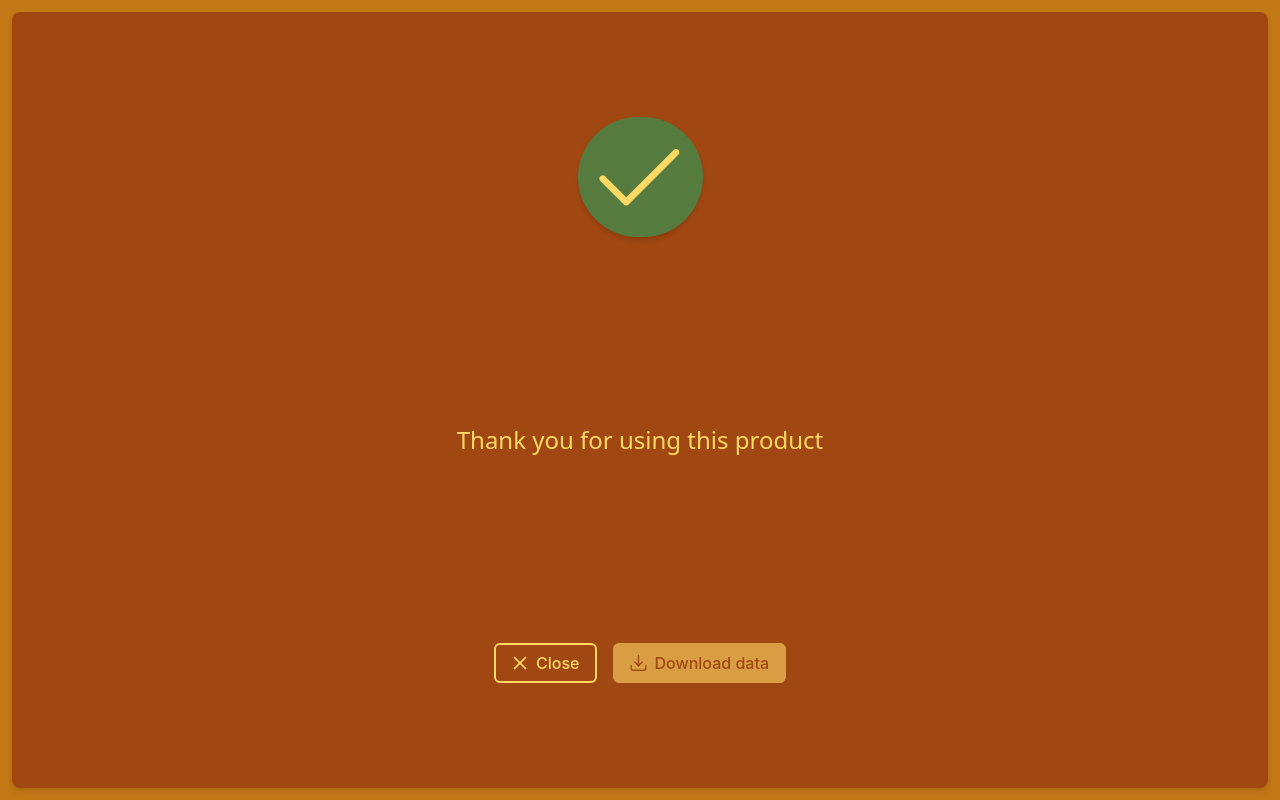
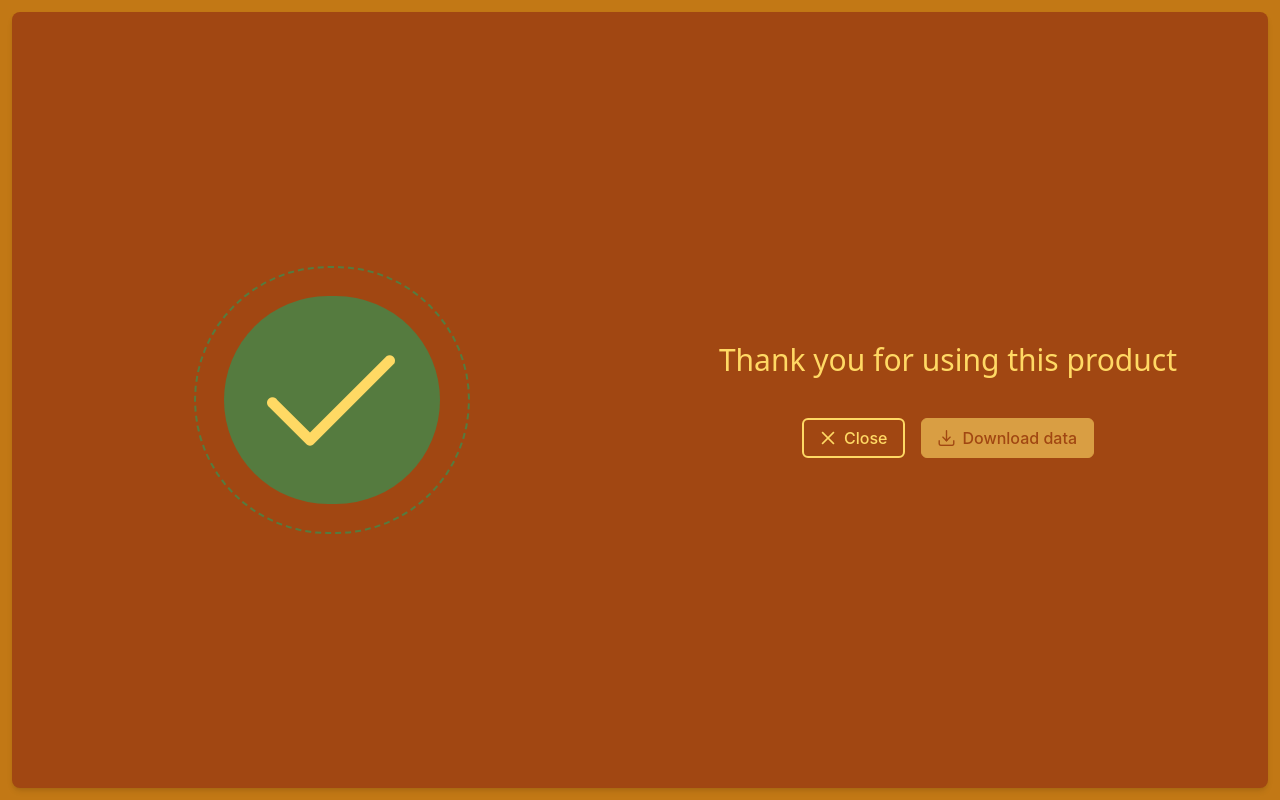
Before and after one commit to YashAgarwal1201/Pineapple, a React (Vite) app: page /success in a window 1280 px wide. Built offline with nearby package versions, Linux system fonts and the light colour scheme; a web font is replaced by a local one.

Commit message:
feat: new layout for success page

```diff
--- a/src/Layout/Layout.tsx
+++ b/src/Layout/Layout.tsx
@@ -7,11 +7,17 @@ const Layout = ({ children }: { children: React.ReactNode }) => {
 
   return (
     <div className="w-screen h-[100dvh] relative flex flex-col bg-ochre">
-      {location.pathname !== "/" && !location.pathname.includes("/success") ? (
+      <div className="hidden md:block">
+        {location.pathname !== "/" &&
+        !location.pathname.includes("/success") ? (
+          <Header />
+        ) : (
+          ""
+        )}
+      </div>
+      <div className="block md:hidden">
         <Header />
-      ) : (
-        ""
-      )}
+      </div>
       {children}
     </div>
   );
--- a/src/Pages/SuccessPage/SuccessPage.tsx
+++ b/src/Pages/SuccessPage/SuccessPage.tsx
@@ -41,14 +41,19 @@ const SuccessPage = () => {
   return (
     <Layout>
       <div
-        className={`h-full p-3 m-3 flex flex-col justify-around items-center text-naples-yellow bg-metallic-brown rounded-lg shadow-md transition-all duration-1000 transform ${
+        className={`h-full p-3 m-3 flex flex-col md:flex-row justify-center items-center gap-y-10 md:gap-y-auto text-naples-yellow bg-metallic-brown rounded-lg shadow-md transition-all duration-1000 transform ${
           showContent
-            ? "translate-y-0 opacity-100"
-            : "-translate-y-full opacity-0"
+            ? "translate-y-0 md:translate-x-0 opacity-100"
+            : "-translate-y-0 md:-translate-x-full opacity-0"
         }`}
       >
-        <span className="pi pi-check p-5 text-[80px] text-naples-yellow bg-fern-green rounded-full shadow-md"></span>
-        <p className="text-center text-lg md:text-2xl font-heading">
+        <div className="w-full md:w-1/2 h-auto md:h-full flex justify-center items-center">
+          <div className="p-5 md:p-7 bg-transparent border-2 border-dashed border-fern-green rounded-full">
+            <span className="pi pi-check p-7 md:p-10 text-6xl sm:text-7xl md:text-8xl lg:text-9xl text-naples-yellow bg-fern-green rounded-full"></span>
+          </div>
+        </div>
+        <div className="w-full md:w-1/2 h-auto md:h-full flex flex-col justify-center items-center gap-y-10">
+          <p className="text-center text-lg md:text-2xl lg:text-3xl font-heading">
             Thank you for using this product
           </p>
           <div
@@ -71,6 +76,7 @@ const SuccessPage = () => {
               className="h-10 text-metallic-brown bg-naples-yellow border-naples-yellow"
               onClick={() => downloadPolygonsData(state.polygons)}
             />
+          </div>
         </div>
       </div>
       <div
--- a/src/Pages/UploadData/UploadData.tsx
+++ b/src/Pages/UploadData/UploadData.tsx
@@ -23,7 +23,7 @@ const UploadData = () => {
       if (input.files && input.files[0]) {
         const selectedFile = input.files[0];
 
-        if (selectedFile.size > 1024 * 1024) {
+        if (selectedFile.size > 2048 * 2048) {
           showToast(
             "error",
             "Error",
@@ -41,11 +41,7 @@ const UploadData = () => {
           const reader = new FileReader();
           reader.onload = async (e) => {
             const base64Data = e.target?.result as string; // Base64-encoded image data
-            await setSelectedImage(
-              selectedFile.name,
-              base64Data,
-              selectedFile.type
-            );
+            setSelectedImage(selectedFile.name, base64Data, selectedFile.type);
             showToast(
               "success",
               "Success",
@@ -99,7 +95,7 @@ const UploadData = () => {
             : "-translate-y-full opacity-0"
         }`}
       >
-        <div className="w-1/2 h-full flex justify-center items-center">
+        <div className="w-full md:w-2/5 lg:w-1/2 h-2/3 md:h-full flex justify-center items-center">
           <div
             className="w-60 sm:w-64 md:w-72 lg:w-96 aspect-square p-3 border-2 border-dashed border-naples-yellow rounded-lg cursor-pointer"
             onClick={() => {
@@ -111,7 +107,7 @@ const UploadData = () => {
                 {state.imageSelected.url === "" && (
                   <span className="w-fit pi pi-image p-4 text-4xl text-metallic-brown bg-bud-green rounded-md"></span>
                 )}
-                <span className="text-lg sm:text-xl lg:text-2xl text-metallic-brown font-heading">
+                <span className="text-lg sm:text-xl md:text-2xl lg:text-3xl text-metallic-brown font-heading">
                   {state.imageSelected?.url === ""
                     ? "Upload Image"
                     : "Selected Image"}
@@ -139,9 +135,12 @@ const UploadData = () => {
             </div>
           </div>
         </div>
-        <div className="w-1/2 h-full flex flex-col justify-center items-center gap-y-10">
-          <h1 className="font-heading text-4xl sm:text-5xl md:text-6xl lg:text-7xl text-naples-yellow">{PROJECT_NAME}</h1>
-          <div className="w-full flex flex-row justify-center items-center gap-x-5 font-content">
+
+        <div className="w-full md:w-3/5 lg:w-1/2 h-1/3 md:h-full flex flex-col justify-center items-center gap-y-10">
+          <h1 className="hidden md:block font-heading text-4xl sm:text-5xl md:text-6xl lg:text-7xl text-naples-yellow select-none">
+            {PROJECT_NAME}
+          </h1>
+          <div className="w-full flex flex-row justify-center items-center gap-x-3 lg:gap-x-5 font-content">
             <Button
               disabled={state.imageSelected?.url === ""}
               icon="pi pi-trash"
```
Also changed, not shown: src/Pages/SuccessPage/SuccessPage.scss (added, +12 -0 lines). Lines whose indentation alone changed are shown as unchanged.
